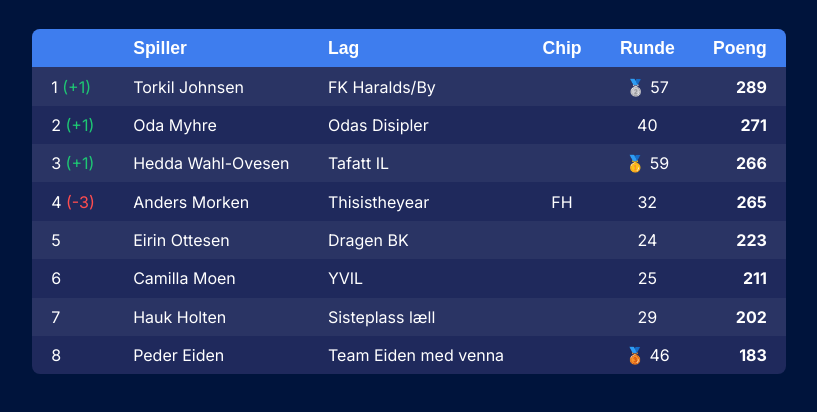
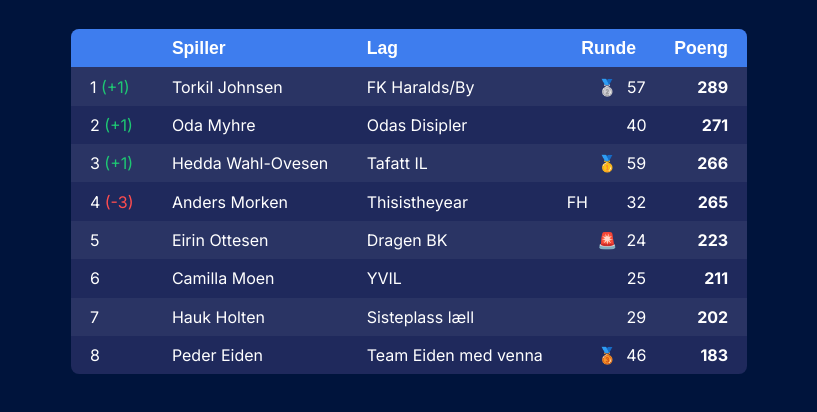
Before and after one commit to torkiljohnsen/live_fpl_league, a plain HTML site: page docs/league_standings_1638989.html in a window 1280 px wide. Shown: the part 160-572 px from the top of the page, without its empty margins (231-1048 px from the left). Drawn offline with Linux system fonts and the light colour scheme.

Commit message:
New standings with new template

```diff
--- a/docs/league_standings_1638989.html
+++ b/docs/league_standings_1638989.html
@@ -25,8 +25,7 @@
             <th class="rank_col"></th>
             <th class="player_col">Spiller</th>
             <th class="entry_col">Lag</th>
-            <th class="chip_col">Chip</th>
-            <th class="round_col">Runde</th>
+            <th class="round_col" colspan="4">Runde</th>
             <th class="points_col">Poeng</th>
         </tr>
 
@@ -42,14 +41,21 @@
                 </td>
                 <td class="player_col">Torkil Johnsen</td>
                 <td class="entry_col">FK Haralds/By</td>
-                <td class="chip_col">
+                <td class="round_chip_col">
 
                 </td>
-                <td class="round_col">
+                <td class="round_medal_col">
                     🥈
-                    <span class="round_score_value">57</span>
                 </td>
-                <td class="points_col"><span class="points_value">289</span></td>
+                <td class="round_points_col">
+                    <span class="round_points_value">57</span>
+                </td>
+                <td class="round_transfers_col">
+
+                </td>
+                <td class="points_col">
+                    <span class="points_value">289</span>
+                </td>
             </tr>
 
 
@@ -64,14 +70,21 @@
                 </td>
                 <td class="player_col">Oda Myhre</td>
                 <td class="entry_col">Odas Disipler</td>
-                <td class="chip_col">
+                <td class="round_chip_col">
 
                 </td>
-                <td class="round_col">
+                <td class="round_medal_col">
 
-                    <span class="round_score_value">40</span>
                 </td>
-                <td class="points_col"><span class="points_value">271</span></td>
+                <td class="round_points_col">
+                    <span class="round_points_value">40</span>
+                </td>
+                <td class="round_transfers_col">
+
+                </td>
+                <td class="points_col">
+                    <span class="points_value">271</span>
+                </td>
             </tr>
 
 
@@ -86,14 +99,21 @@
                 </td>
                 <td class="player_col">Hedda Wahl-Ovesen</td>
                 <td class="entry_col">Tafatt IL</td>
-                <td class="chip_col">
+                <td class="round_chip_col">
 
                 </td>
-                <td class="round_col">
+                <td class="round_medal_col">
                     🥇
-                    <span class="round_score_value">59</span>
                 </td>
-                <td class="points_col"><span class="points_value">266</span></td>
+                <td class="round_points_col">
+                    <span class="round_points_value">59</span>
+                </td>
+                <td class="round_transfers_col">
+
+                </td>
+                <td class="points_col">
+                    <span class="points_value">266</span>
+                </td>
             </tr>
 
 
@@ -108,14 +128,21 @@
                 </td>
                 <td class="player_col">Anders Morken</td>
                 <td class="entry_col">Thisistheyear</td>
-                <td class="chip_col">
+                <td class="round_chip_col">
                     FH
                 </td>
-                <td class="round_col">
+                <td class="round_medal_col">
 
-                    <span class="round_score_value">32</span>
                 </td>
-                <td class="points_col"><span class="points_value">265</span></td>
+                <td class="round_points_col">
+                    <span class="round_points_value">32</span>
+                </td>
+                <td class="round_transfers_col">
+
+                </td>
+                <td class="points_col">
+                    <span class="points_value">265</span>
+                </td>
             </tr>
 
 
@@ -126,14 +153,21 @@
                 </td>
                 <td class="player_col">Eirin Ottesen</td>
                 <td class="entry_col">Dragen BK</td>
-                <td class="chip_col">
+                <td class="round_chip_col">
 
                 </td>
-                <td class="round_col">
+                <td class="round_medal_col">
+                    🚨
+                </td>
+                <td class="round_points_col">
+                    <span class="round_points_value">24</span>
+                </td>
+                <td class="round_transfers_col">
 
-                    <span class="round_score_value">24</span>
                 </td>
-                <td class="points_col"><span class="points_value">223</span></td>
+                <td class="points_col">
+                    <span class="points_value">223</span>
+                </td>
             </tr>
 
 
@@ -144,14 +178,21 @@
                 </td>
                 <td class="player_col">Camilla Moen</td>
                 <td class="entry_col">YVIL</td>
-                <td class="chip_col">
+                <td class="round_chip_col">
 
                 </td>
-                <td class="round_col">
+                <td class="round_medal_col">
 
-                    <span class="round_score_value">25</span>
                 </td>
-                <td class="points_col"><span class="points_value">211</span></td>
+                <td class="round_points_col">
+                    <span class="round_points_value">25</span>
+                </td>
+                <td class="round_transfers_col">
+
+                </td>
+                <td class="points_col">
+                    <span class="points_value">211</span>
+                </td>
             </tr>
 
 
@@ -162,14 +203,21 @@
                 </td>
                 <td class="player_col">Hauk Holten</td>
                 <td class="entry_col">Sisteplass læll</td>
-                <td class="chip_col">
+                <td class="round_chip_col">
 
                 </td>
-                <td class="round_col">
+                <td class="round_medal_col">
 
-                    <span class="round_score_value">29</span>
                 </td>
-                <td class="points_col"><span class="points_value">202</span></td>
+                <td class="round_points_col">
+                    <span class="round_points_value">29</span>
+                </td>
+                <td class="round_transfers_col">
+
+                </td>
+                <td class="points_col">
+                    <span class="points_value">202</span>
+                </td>
             </tr>
 
 
@@ -180,14 +228,21 @@
                 </td>
                 <td class="player_col">Peder Eiden</td>
                 <td class="entry_col">Team Eiden med venna</td>
-                <td class="chip_col">
+                <td class="round_chip_col">
 
                 </td>
-                <td class="round_col">
+                <td class="round_medal_col">
                     🥉
-                    <span class="round_score_value">46</span>
                 </td>
-                <td class="points_col"><span class="points_value">183</span></td>
+                <td class="round_points_col">
+                    <span class="round_points_value">46</span>
+                </td>
+                <td class="round_transfers_col">
+
+                </td>
+                <td class="points_col">
+                    <span class="points_value">183</span>
+                </td>
             </tr>
 
     </table>
```
Also changed, not shown: docs/league_standings_1639886.html (+54 -18 lines).
